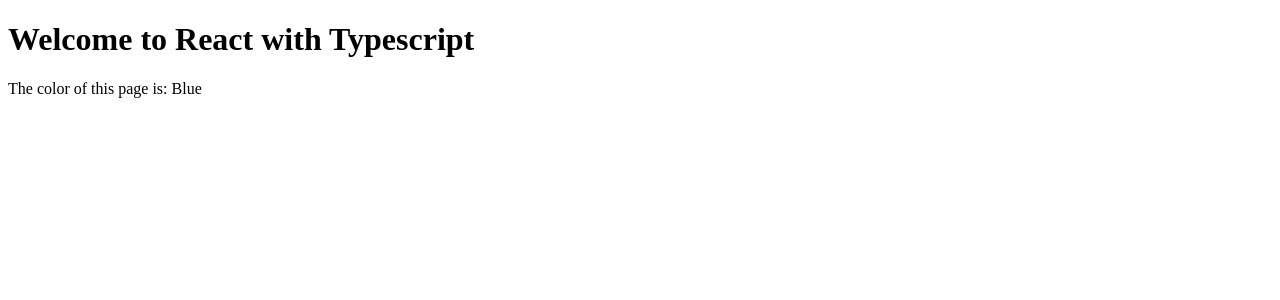
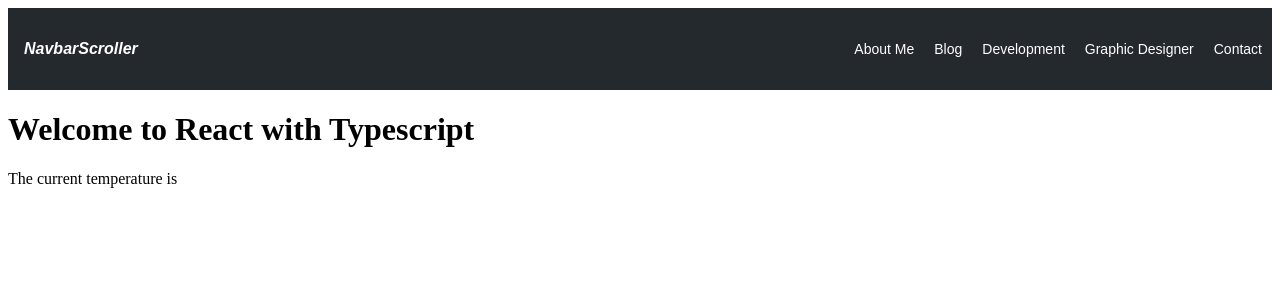
Before and after one commit to JeremyDahms/TypeScriptApp, a React app: page / in a window 1280 px wide. Shown: the top 300 px of the page. Built offline with nearby package versions, Linux system fonts and the light colour scheme; no server answers.

Commit message:
add Axios and connect to DarkSky API

```diff
--- a/src/PageInterface.ts
+++ /dev/null
@@ -1,3 +0,0 @@
-export default interface Page {
-    color: string;
-}
--- /dev/null
+++ b/src/api/darkSky-service.ts
@@ -0,0 +1,42 @@
+import axios, { AxiosError, AxiosResponse } from 'axios';
+
+interface ServerResponse {
+    data: any;
+}
+interface ServerError {
+    data: any;
+}
+
+const apiClient = axios.create({
+    baseURL: 'https://api.darksky.net/forecast/ab3cf0e839b6de75fab9bf2b051aae56',
+    responseType: 'json',
+    headers: {
+        'Content-Type': 'application/json',
+    },
+});
+
+export const getWeather = (): Promise<AxiosResponse | AxiosError> => {
+    try {
+        const response = apiClient.get('/42.3601,-71.0589').then(res => res);
+        return response;
+    } catch (err) {
+        if (err && err.response) {
+            const axiosError = err as AxiosError;
+            return axiosError.response.data;
+        }
+        throw err;
+    }
+};
+
+export const getCurrentWeather = (): Promise<ServerResponse | AxiosError> => {
+    try {
+        const response = apiClient.get('/42.3601,-71.0589').then(res => res.data.currently);
+        return response;
+    } catch (err) {
+        if (err && err.response) {
+            const axiosError = err as AxiosError;
+            return axiosError.response.data;
+        }
+        throw err;
+    }
+};
--- a/src/components/App.tsx
+++ b/src/components/App.tsx
@@ -1,13 +1,52 @@
 import * as React from 'react';
 
-import PageInterface from '../PageInterface';
+import { getWeather, getCurrentWeather } from '../api/darkSky-service';
+import NavbarScroller from './NavBar/NavbarScroller';
 
-class App extends React.Component<PageInterface, {}> {
+const navigation = {
+    brand: { name: 'NavbarScroller', to: '/' },
+    links: [
+        {
+            name: 'About Me',
+            to: '/about',
+        },
+        {
+            name: 'Blog',
+            to: '/blog',
+        },
+        {
+            name: 'Development',
+            to: '/dev',
+        },
+        {
+            name: 'Graphic Designer',
+            to: '/design',
+        },
+        {
+            name: 'Contact',
+            to: '/contact',
+        },
+    ],
+};
+
+const initialState = { weather: { temperature: null } };
+type State = Readonly<typeof initialState>;
+
+class App extends React.Component {
+    readonly state: State = initialState;
+
+    componentDidMount(): void {
+        getCurrentWeather().then(res => this.setState({ weather: res }));
+    }
+
     render(): JSX.Element {
+        const { brand, links } = navigation;
+        const { weather } = this.state;
         return (
-            <div>
+            <div className="App">
+                <NavbarScroller brand={brand} links={links} />
                 <h1>Welcome to React with Typescript</h1>
-                <p>The color of this page is: {this.props.color}</p>
+                <p>The current temperature is {weather.temperature}</p>
             </div>
         );
     }
--- /dev/null
+++ b/src/components/NavBar/NavBarStyles.tsx
@@ -0,0 +1,66 @@
+import styled from 'styled-components';
+
+export const Theme = {
+    colors: {
+        bg: `#fff`,
+        dark: `#24292e`,
+        light: `#EEEEEE`,
+        red: `#ff5851`,
+    },
+    fonts: {
+        body: `IBM Plex Sans, sans-serif`,
+        heading: `IBM Plex Sans, sans-serif`,
+    },
+};
+
+export const Navbar = styled.nav`
+    background: ${Theme.colors.dark};
+    font-family: ${Theme.fonts.heading};
+    color: ${Theme.colors.light};
+    display: flex;
+    align-items: center;
+    justify-content: space-between;
+    a {
+        color: white;
+        text-decoration: none;
+    }
+`;
+
+export const Brand = styled.a`
+    font-weight: bold;
+    font-style: italic;
+    margin-left: 1rem;
+    padding-right: 1rem;
+`;
+
+export const Ul = styled.ul`
+    display: flex;
+    flex-wrap: nowrap;
+    overflow-x: auto;
+    -webkit-overflow-scrolling: touch;
+`;
+
+export const Li = styled.li`
+    flex: 0 0 auto;
+    -webkit-box-align: center;
+    -webkit-box-pack: center;
+    -webkit-tap-highlight-color: transparent;
+    align-items: center;
+    color: #999;
+    height: 100%;
+    justify-content: center;
+    text-decoration: none;
+    -webkit-box-align: center;
+    -webkit-box-pack: center;
+    -webkit-tap-highlight-color: transparent;
+    align-items: center;
+    color: #999;
+    display: flex;
+    font-size: 14px;
+    height: 50px;
+    justify-content: center;
+    line-height: 16px;
+    margin: 0 10px;
+    text-decoration: none;
+    white-space: nowrap;
+`;
--- /dev/null
+++ b/src/components/NavBar/NavbarScroller.tsx
@@ -0,0 +1,26 @@
+import * as React from 'react';
+import { Navbar, Brand, Li, Ul } from './NavBarStyles';
+
+const NavbarScroller = (props: {
+    brand: { name: string; to: string };
+    links: Array<{ name: string; to: string }>;
+}): JSX.Element => {
+    const { brand, links } = props;
+    const NavLinks = (): any =>
+        links.map((link: { name: string; to: string }) => (
+            <Li key={link.name}>
+                <a href={link.to}>{link.name}</a>
+            </Li>
+        ));
+    return (
+        <Navbar>
+            <Brand href={brand.to}>{brand.name}</Brand>
+
+            <Ul>
+                <NavLinks />
+            </Ul>
+        </Navbar>
+    );
+};
+
+export default NavbarScroller;
--- a/src/index.tsx
+++ b/src/index.tsx
@@ -3,4 +3,4 @@
 
 import App from './components/App';
 
-ReactDOM.render(<App color="Blue" />, document.getElementById('root'));
+ReactDOM.render(<App />, document.getElementById('root'));
--- a/webpack.config.js
+++ b/webpack.config.js
@@ -15,8 +15,21 @@
     },
     module: {
         rules: [
-            // all files with a `.ts` or `.tsx` extension will be handled by `ts-loader`
-            { test: /\.tsx?$/, loader: 'ts-loader' },
+            {
+                test: /\.ts(x?)$/,
+                exclude: /node_modules/,
+                use: [
+                    {
+                        loader: 'ts-loader',
+                    },
+                ],
+            },
+            // All output '.js' files will have any sourcemaps re-processed by 'source-map-loader'.
+            {
+                enforce: 'pre',
+                test: /\.js$/,
+                loader: 'source-map-loader',
+            },
         ],
     },
     plugins: [
```
Also changed, not shown: package.json (+6 -2 lines), 1 other file (tests, documents, lock files or other folders).
